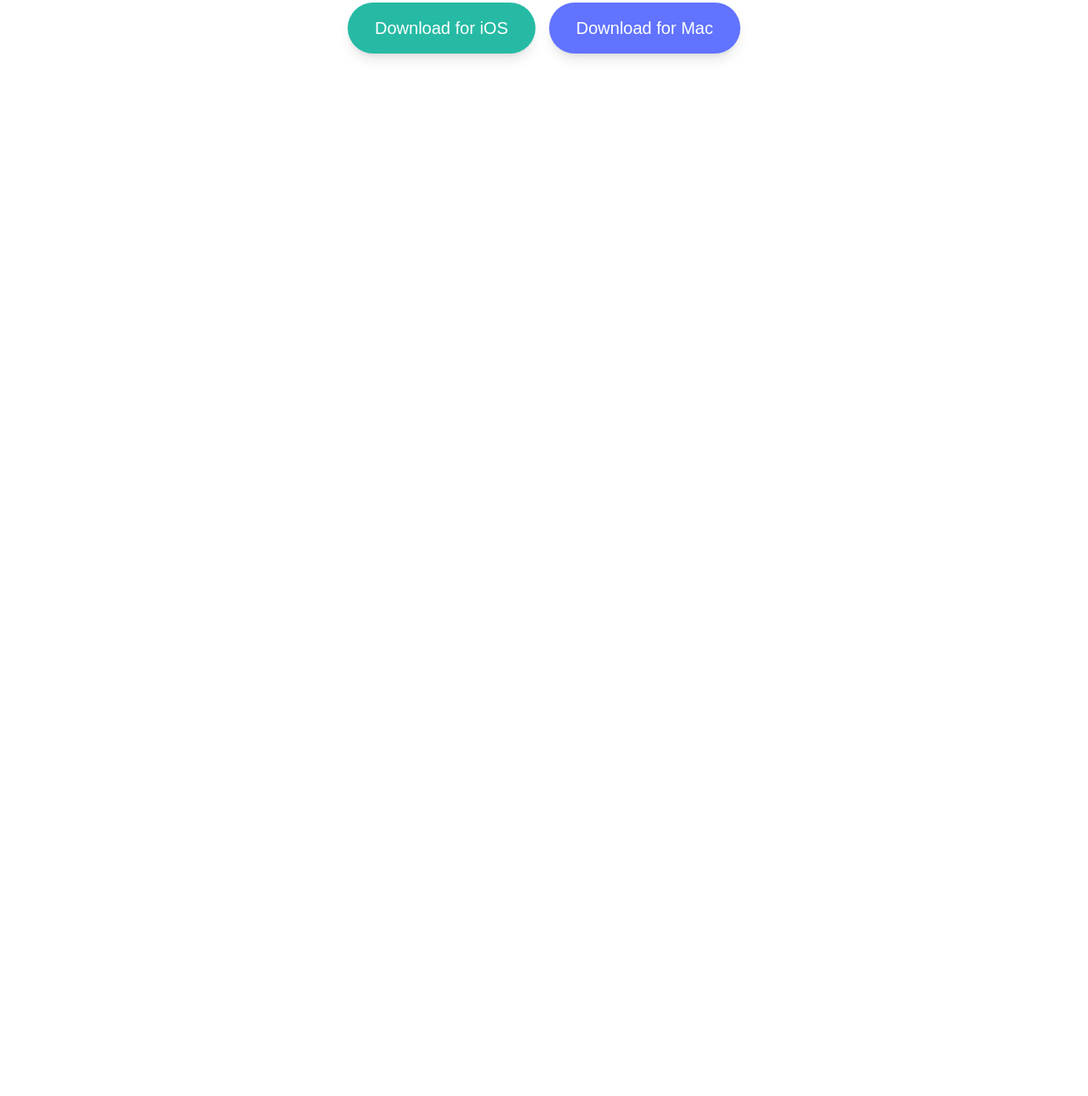
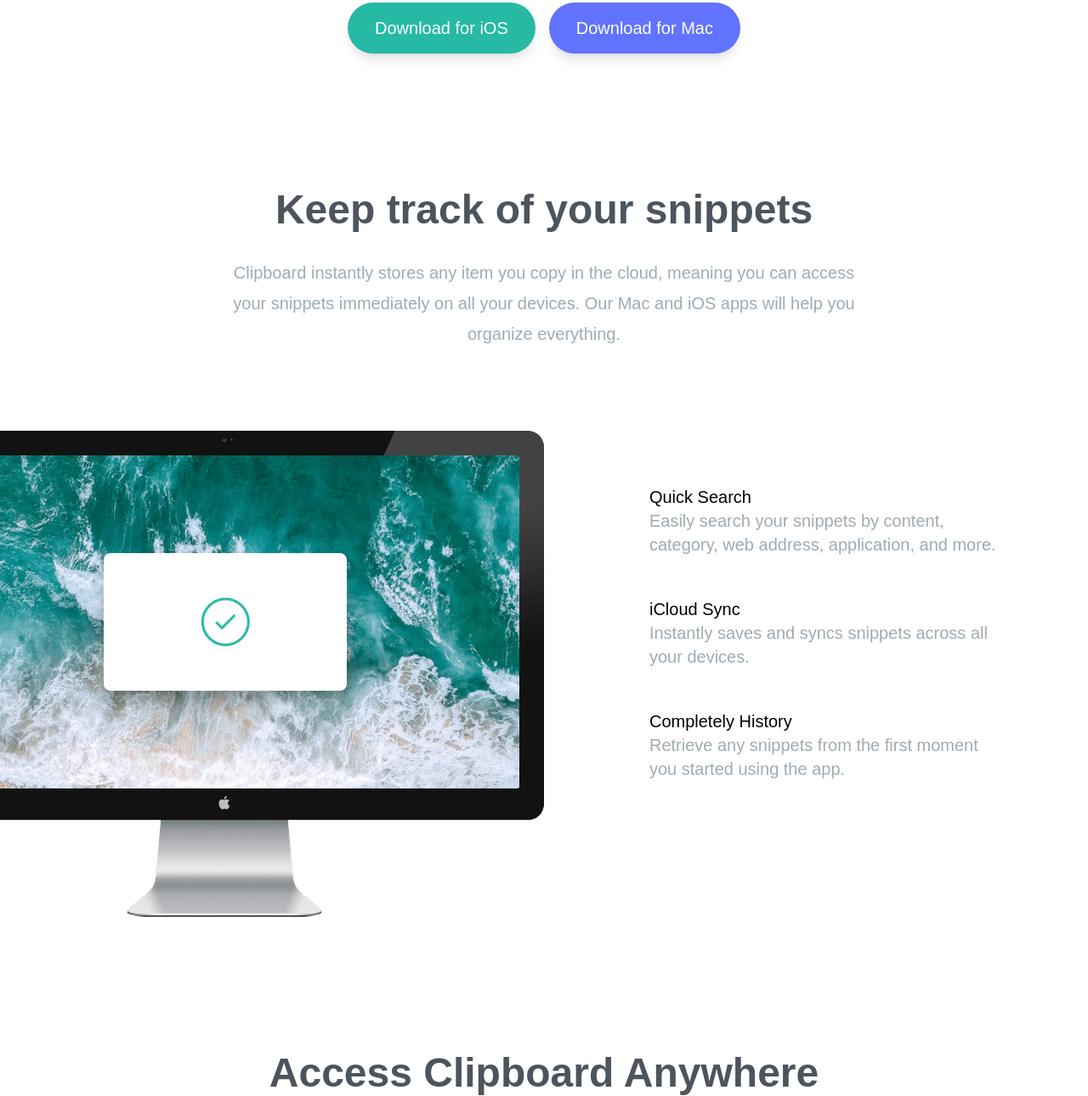
Before and after one commit to EJusis/Clipboard-landing, a website: page index.html in a window 1280 px wide. Shown: the part 498-1788 px from the top of the page at 85% size. Before the commit the page ends 800 px from the top, so only its background shows below. Drawn offline with Linux system fonts and the light colour scheme; a web font is replaced by a local one.

Commit message:
features section

```diff
--- a/index.html
+++ b/index.html
@@ -1,34 +1,103 @@
 <!DOCTYPE html>
 <html lang="en">
 <head>
-    <meta charset="UTF-8" />
-    <meta http-equiv="X-UA-Compatible" content="IE=edge" />
-    <meta name="viewport" content="width=device-width, initial-scale=1.0" />
-    <link rel="stylesheet" href="css/style.css" />
-    <link rel="preconnect" href="https://fonts.googleapis.com" />
-    <link rel="preconnect" href="https://fonts.gstatic.com" crossorigin />
-    <link
-            href="https://fonts.googleapis.com/css2?family=Bai+Jamjuree:wght@400;600&display=swap"
-            rel="stylesheet"
+    <meta charset="UTF-8"/>
+    <meta http-equiv="X-UA-Compatible" content="IE=edge"/>
+    <meta name="viewport" content="width=device-width, initial-scale=1.0"/>
+    <link rel="stylesheet" href="css/style.css"/>
+    <link rel="preconnect" href="https://fonts.googleapis.com"/>
+    <link rel="preconnect" href="https://fonts.gstatic.com" crossorigin/>
+    <link href="https://fonts.googleapis.com/css2?family=Bai+Jamjuree:wght@400;600&display=swap" rel="stylesheet"
     />
     <title>Clipboard Landing</title>
 </head>
 <body>
 <!--  Hero Section  -->
 <section id="hero">
-      <div class="max-w-6xl mx-auto text-center mb-40 px-10 pt-16">
+    <div class="section-container mb-40 pt-16">
         <img src="images/logo.svg" alt="" class="mx-auto my-16">
-        <h3 class="mb-8 text-4xl font-bold text-darkGrayishBlue md:text-5xl">
+        <h3>
             A history of everything you copy
         </h3>
         <p class="max-w-3xl mx-auto mb-10 text-2xl text-grayishBlue">
-          Clipboard allows you to track and organize everything you copy. Instantly access your clipboard on all your devices.
+            Clipboard allows you to track and organize everything you copy. Instantly access your clipboard on all your
+            devices.
         </p>
         <!--    Button container    -->
-        <div class="flex flex-col justify-center w-full space-y-6 text-xl text-white md:flex-row md:space-y-0 space-x-4">
-          <a href="#" class="p-4 px-8 rounded-full shadow-lg bg-strongCyan duration-200 hover:opacity-80">Download for iOS</a>
-          <a href="#" class="p-4 px-8 rounded-full shadow-lg bg-lightBlue duration-200 hover:opacity-80">Download for Mac</a>
+        <div class="button-container">
+            <a href="#" class="p-4 px-8 rounded-full shadow-lg bg-strongCyan duration-200 hover:opacity-80">Download for
+                iOS</a>
+            <a href="#" class="p-4 px-8 rounded-full shadow-lg bg-lightBlue duration-200 hover:opacity-80">Download for
+                Mac</a>
         </div>
+    </div>
+</section>
+
+<!-- Snippets Section  -->
+<section id="snippets">
+    <div class="section-container my-20">
+        <h3>
+            Keep track of your snippets
+        </h3>
+        <p class="max-w-3xl mx-auto mb-24 text-xl leading-9 text-center text-grayishBlue">
+            Clipboard instantly stores any item you copy in the cloud, meaning you can access your snippets immediately
+            on all your devices. Our Mac and iOS apps will help you organize everything.
+        </p>
+    </div>
+</section>
+
+<!-- Features Section -->
+<section id="features">
+    <div class="section-container my-20">
+        <div class="relative flex flex-col md:flex-row md:space-x-32">
+            <!-- Image -->
+            <div class="md:w-1/2">
+                <img
+                        src="images/image-computer.png" alt="" class="md:absolute top-0 right-[50%]"
+                />
+            </div>
+
+            <!-- Items Container -->
+            <div
+                    class="flex flex-col mt-16 mb-24 space-y-12 text-xl md:w-1/2 md:mb-60 md:text-left md:pl-16"
+            >
+                <!-- Item 1 -->
+                <div>
+                    <h5>Quick Search</h5>
+                    <p class="max-w-md text-grayishBlue">
+                        Easily search your snippets by content, category, web address,
+                        application, and more.
+                    </p>
+                </div>
+                <!-- Item 2 -->
+                <div>
+                    <h5>iCloud Sync</h5>
+                    <p class="max-w-md text-grayishBlue">
+                        Instantly saves and syncs snippets across all your devices.
+                    </p>
+                </div>
+                <!-- Item 3 -->
+                <div>
+                    <h5>Completely History</h5>
+                    <p class="max-w-md text-grayishBlue">
+                        Retrieve any snippets from the first moment you started using
+                        the app.
+                    </p>
+                </div>
+            </div>
+        </div>
+    </div>
+</section>
+
+<!-- Access Anywhere  -->
+<section id="access">
+    <div class="section-container my-20">
+        <h3>Access Clipboard Anywhere</h3>
+        <p class="max-w-3xl mx-auto mb-24 text-xl leading-9 text-center text-grayishBlue">
+            Whether you're on the go, or at your computer, you can access all your Clipboard snippets in a few simple
+            clicks.
+        </p>
+        <img src="images/image-devices.png" alt="" class="mx-auto">
     </div>
 </section>
 </body>
--- a/input.css
+++ b/input.css
@@ -1,6 +1,20 @@
 @tailwind base;
 @tailwind components;
 @tailwind utilities;
+
+@layer base {
+    h3 {
+        @apply mb-8 text-4xl font-bold text-darkGrayishBlue md:text-5xl;
+    }
+}
+
+.section-container {
+    @apply max-w-6xl mx-auto text-center px-10;
+}
+
+.button-container {
+    @apply flex flex-col justify-center w-full  space-y-6 text-xl text-white md:flex-row md:space-y-0 space-x-4;
+}
 
 body {
     background-image: url('../images/bg-header-desktop.png');
```
Also changed, not shown: css/style.css. Lines whose indentation alone changed are shown as unchanged.
